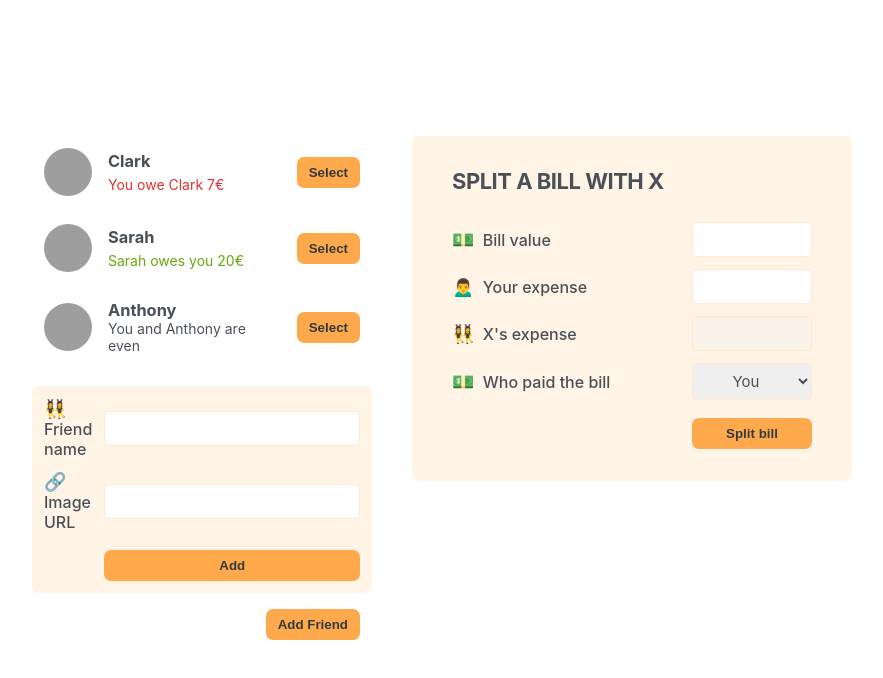
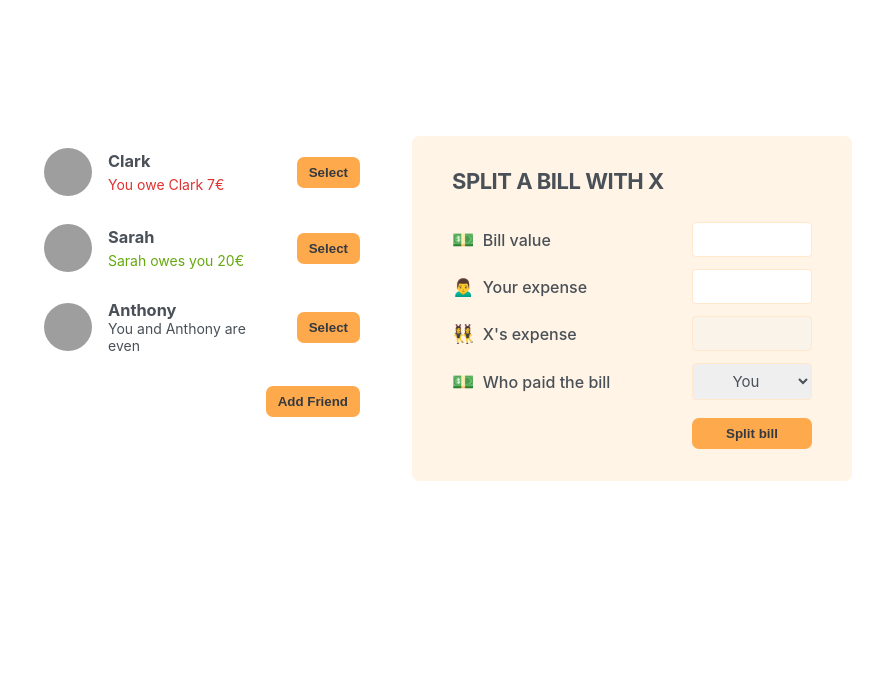
Before and after one commit to niveditapagar/shared-expense-tracker, a React (Create React App) app: page / in a window 1280 px wide. Shown: the top 678 px of the page, without its empty margins (198-1081 px from the left). Built offline with nearby package versions, Linux system fonts and the light colour scheme; grey boxes are pictures that could not be loaded.

Commit message:
Implement conditional rendering for 'Add Friend' functionality

```diff
--- a/src/components/App.js
+++ b/src/components/App.js
@@ -1,3 +1,4 @@
+import { useState } from "react";
 import FriendsList from "./FriendsList";
 import Button from "./Button";
 import FormAddFriend from "./FormAddFriend";
@@ -26,12 +27,20 @@
 
 export default function App() {
   const friends = initialFriends;
+  const [showAddFriend, setShowAddFriend] = useState(false);
+
+  function handleShowAddFriend() {
+    setShowAddFriend((show) => !show);
+  }
+
   return (
     <div className="app">
       <div className="sidebar">
         <FriendsList friends={friends} />
-        <FormAddFriend />
-        <Button>Add Friend</Button>
+        {showAddFriend && <FormAddFriend />}
+        <Button onClick={handleShowAddFriend}>
+          {showAddFriend ? "Close" : "Add Friend"}
+        </Button>
       </div>
       <FormSplitBill />
     </div>
--- a/src/components/Button.js
+++ b/src/components/Button.js
@@ -1,3 +1,7 @@
-export default function Button({ children }) {
-  return <button className="button">{children}</button>;
+export default function Button({ children, onClick }) {
+  return (
+    <button className="button" onClick={onClick}>
+      {children}
+    </button>
+  );
 }
```
